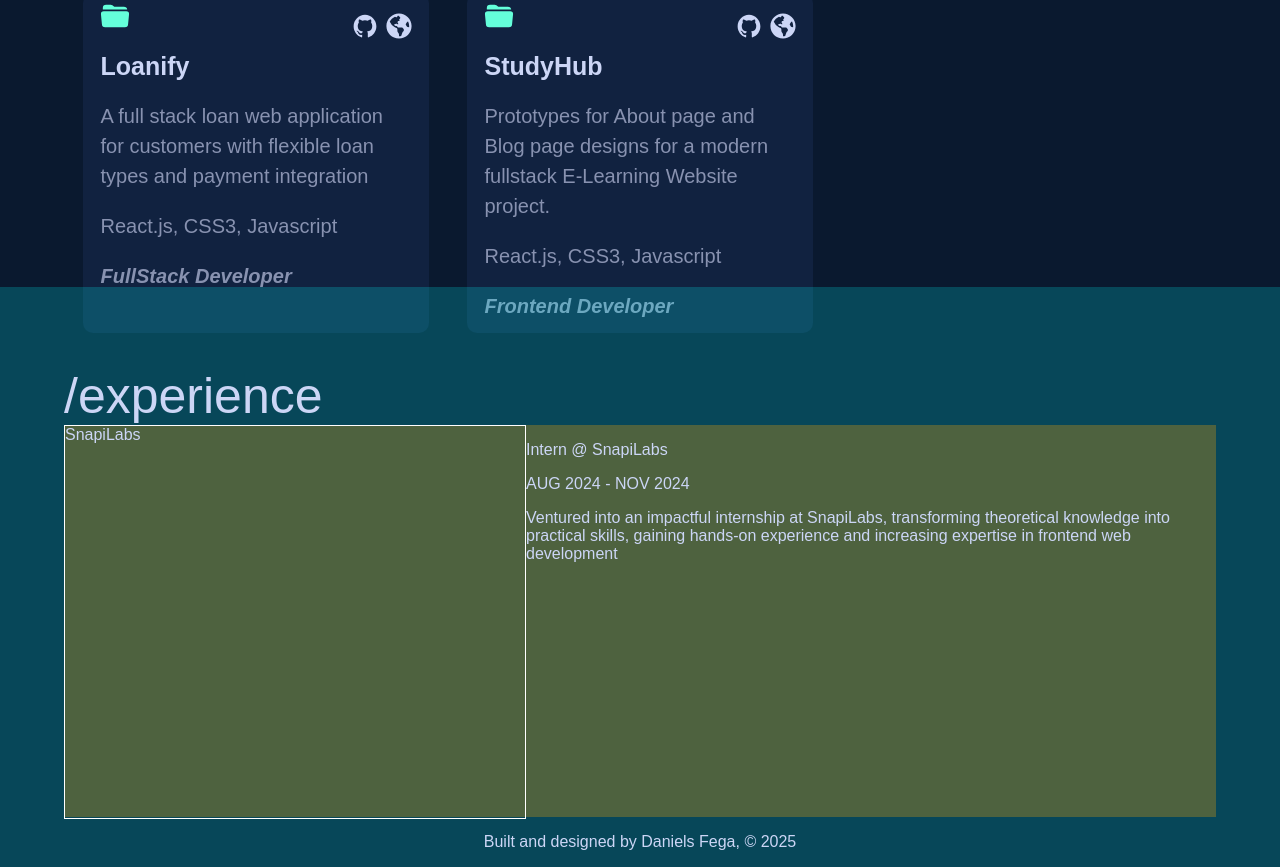
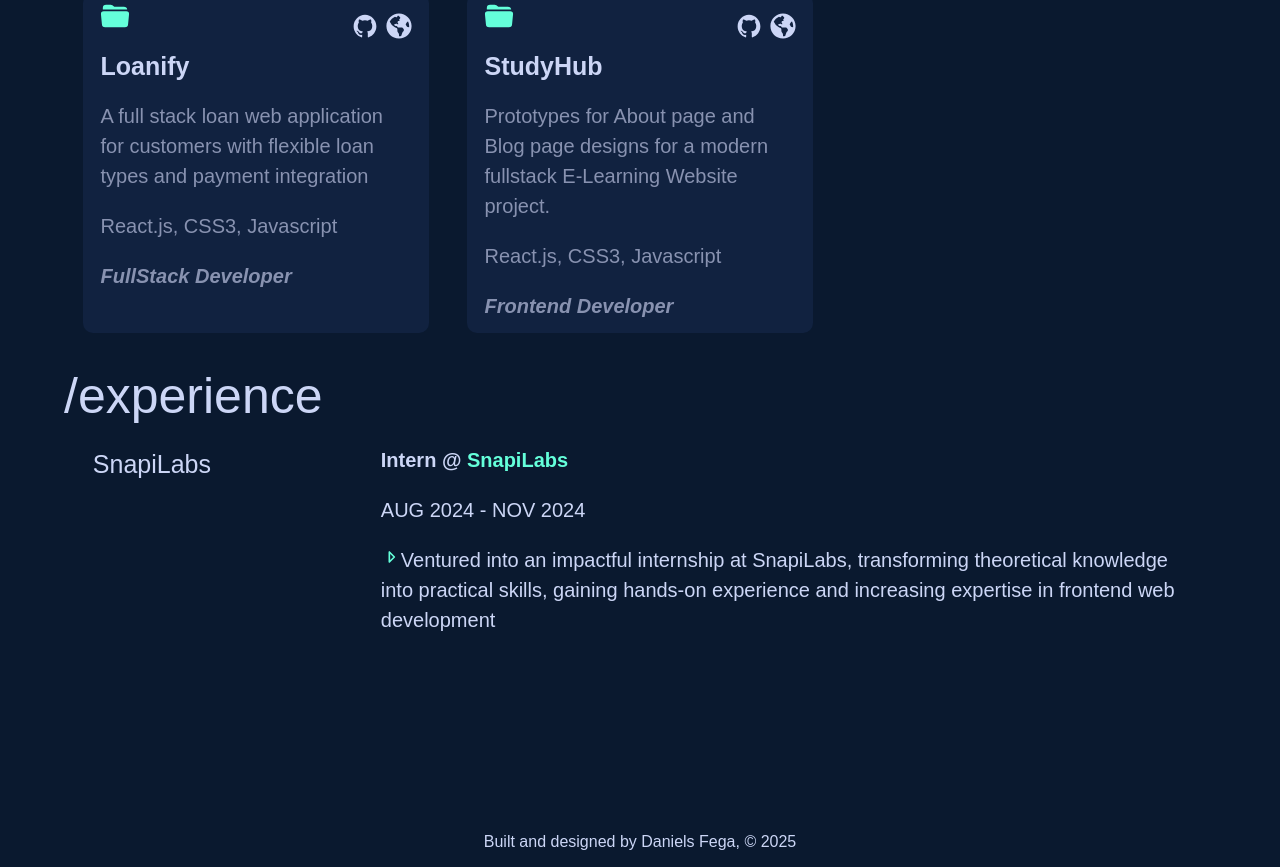
Before and after one commit to danielzfega/MyPortfolio, a React (Vite) app: page / in a window 1280 px wide. Shown: the part 2063-2930 px from the top of the page. Built offline with nearby package versions, Linux system fonts and the light colour scheme; a web font is replaced by a local one.

Commit message:
Implemented flashbackground animation for the organisations

```diff
--- a/src/components/Experience/Experience.css
+++ b/src/components/Experience/Experience.css
@@ -3,7 +3,7 @@
     padding-top: 80px;
     width: 100%;
     height: 500px;
-    background-color: rgba(0, 255, 255, 0.205);
+    /* background-color: rgba(0, 255, 255, 0.205); */
     color: #ccd6f6;
     display: flex;
     flex-direction: column;
@@ -19,16 +19,45 @@
 }
 .expBox{
     display: flex;
+    /* gap: 20px; */
+    justify-content: space-around;
     width: 90%;
     height: 90%;
-    background-color: rgba(255, 166, 0, 0.285);
+    /* background-color: rgba(255, 166, 0, 0.285); */
 }
 .organisation{
-    border: 1px solid white;
-    width: 40%;
+    /* border: 1px solid white; */
+    width: 20%;
     height: 100%;
 }
+.organisation p{
+    font-size: 25px;
+    cursor: pointer;
+}
+/* .organisation p:hover{
+    border-right: 3px solid #64ffda;
+    color: #64ffda;
+} */
+.organisation.active p {
+    border-right: 3px solid #64ffda;
+    color: #64ffda;
+    animation: flashBackground 0.6s ease-in-out;
+  }
+
+  @keyframes flashBackground {
+    0% {
+      background-color: rgba(100, 255, 218, 0.2);
+    }
+    100% {
+      background-color: transparent;
+    }
+  }
 .expDesc{
-    width: 60%;
+    width: 70%;
+    /* background-color: black; */
     height: 100%;
+    font-size: 20px;
 }
+.expDesc p{
+    line-height: 30px;
+}
--- a/src/components/Experience/Experience.jsx
+++ b/src/components/Experience/Experience.jsx
@@ -1,9 +1,23 @@
 import React, {useState, useRef, useEffect} from 'react'
+import { IoCalendar } from "react-icons/io5";
+import { TbCaretRight } from "react-icons/tb";
 import './Experience.css'
 
 const Experience = () => {
   const expRef = useRef();
   const [isVisible, setIsVisible] = useState(false)
+  const [expSelect, setExpSelect] = useState(false)
+
+  useEffect(() => {
+    const handleClickOutside = (e) => {
+      if (!expRef.current.contains(e.target)) {
+        setExpSelect(null);
+      }
+    };
+
+    document.addEventListener("mousedown", handleClickOutside);
+    return () => document.removeEventListener("mousedown", handleClickOutside);
+  }, []);
 
   useEffect(() => {
     const observer = new IntersectionObserver(
@@ -29,12 +43,17 @@ const Experience = () => {
     <section className={`exp animation ${isVisible ? 'animation-active' : ''}`} ref={expRef}>
       <p className='expHeadTxt'>/experience</p>
       <div className="expBox">
-        <div className="organisation">SnapiLabs</div>
+      <div
+        className={`organisation ${expSelect === 'snapi' ? 'active' : ''}`}
+        onClick={() => setExpSelect('snapi')}
+      >
+        <p>SnapiLabs</p>
+      </div>
 
         <div className="expDesc">
-          <p>Intern @ SnapiLabs</p>
+          <p><b>Intern @ <span style={{color: "#64ffda"}}>SnapiLabs</span></b></p>
           <p>AUG 2024 - NOV 2024</p>
-          <p>Ventured into an impactful internship at SnapiLabs, transforming theoretical knowledge into practical skills, gaining hands-on experience and increasing expertise in frontend web development</p>
+          <p><i style={{color: "#64ffda"}}><TbCaretRight /></i>Ventured into an impactful internship at SnapiLabs, transforming theoretical knowledge into practical skills, gaining hands-on experience and increasing expertise in frontend web development</p>
         </div>
       </div>
 
```
